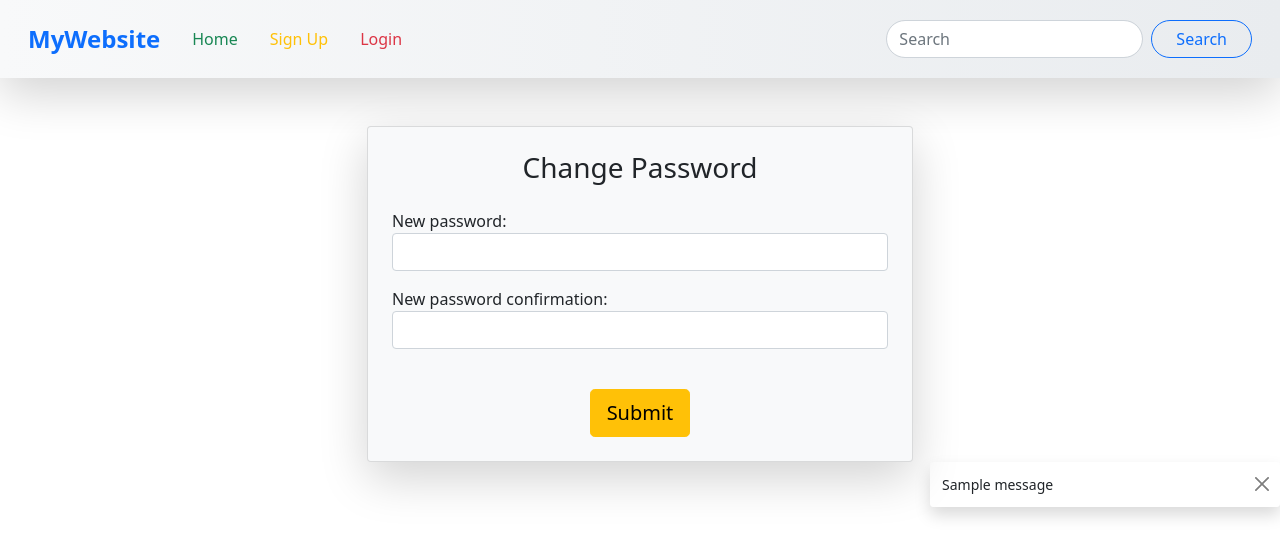
After one commit to Shohagh019/django-authentication_athorisaion, a Django app: page /change_password/ in a window 1280 px wide. The commit adds this page. Shown: the top 557 px of the page. Run offline with Django 5.2, Linux system fonts and the light colour scheme; one stand-in notice (Sample message) is shown; some libraries are stand-ins or nearby versions.

Commit message:
password change added

```diff
--- /dev/null
+++ b/first_app/templates/passchange.html
@@ -0,0 +1,47 @@
+{% extends 'base.html' %}
+
+{% block content %}
+<form method="post">
+  <div class="container mt-5">
+      <div class="row justify-content-center">
+        <div class="col-md-6">
+          <div class="card shadow-lg bg-light p-4">
+            <h3 class="card-title text-center mb-4">Change Password</h3>
+            {% load crispy_forms_tags %}
+            <form method="post">
+              {% csrf_token %}
+              <!-- {{ form|crispy }} -->
+                {% for fm in form %}
+                {{fm.label_tag}}
+                {{fm}}
+                <p class="text-warning text-center">
+                    {{fm.errors|striptags}}
+                </p>
+                {% endfor %}
+              <div class="text-center mt-4">
+                <button type="submit" class="btn btn-warning btn-lg">Submit</button>
+              </div>
+              {% if form.non_field_errors %}
+              {% for er in form.non_field_errors %}
+              <p class="text-danger p-3">{{er}}</p>
+              {% endfor %}
+              {% endif %}
+            </form>
+          </div>
+        </div>
+      </div>
+    </div>
+</form>
+{% if messages %}
+{% for message in messages %}
+  <div class="toast align-items-center text-bg-{{ message.tags }} border-0 fade show ms-auto" role="alert" aria-live="assertive" aria-atomic="true">
+    <div class="d-flex">
+      <div class="toast-body text-center">
+        {{ message }}
+      </div>
+      <button type="button" class="btn-close me-2 m-auto" data-bs-dismiss="toast" aria-label="Close"></button>
+    </div>
+  </div>
+{% endfor %}
+{% endif %}
+{% endblock %}
--- a/first_app/templates/profile.html
+++ b/first_app/templates/profile.html
@@ -3,4 +3,6 @@
 {% block content %}
 <h1>This is profile Page</h1>
 <h1>Hello Mr. {{user}}! Welcome to Aslihan's Shop</h1>
+<p><a href="{% url 'pass_change'%}">Change your Password</a></p>
+<p><a href="{% url 'pass_change_easy'%}">Change your Password without old password</a></p>
 {% endblock %}
--- a/first_app/urls.py
+++ b/first_app/urls.py
@@ -6,4 +6,6 @@ urlpatterns = [
     path('login/', views.user_login, name='login'),
     path('logout/', views.user_logout, name='logout'),
     path('profile/', views.user_profile, name='profile'),
+    path('change_password/', views.pass_change, name='pass_change'),
+    path('change_password_easy/', views.pass_change_easy, name='pass_change_easy'),
 ]
--- a/first_app/views.py
+++ b/first_app/views.py
@@ -1,8 +1,8 @@
 from django.shortcuts import render, redirect
 from .forms import RegisterForm
 from django.contrib import messages
-from django.contrib.auth.forms import AuthenticationForm
-from django.contrib.auth import authenticate,login, logout
+from django.contrib.auth.forms import AuthenticationForm, PasswordChangeForm, SetPasswordForm
+from django.contrib.auth import authenticate,login, logout, update_session_auth_hash
 # Create your views here.
 def home(request):
     return render (request, 'base.html')
@@ -47,3 +47,25 @@ def user_profile(request):
 def user_logout(request):
     logout(request)
     return redirect('login')
+
+def pass_change(request):
+    if request.method == 'POST':
+        form = SetPasswordForm(user= request.user, data= request.POST)
+        if form.is_valid():
+            form.save()
+            update_session_auth_hash(request, form.user)
+            return redirect('profile')
+    else:
+        form = SetPasswordForm(user=request.user)
+    return render(request, 'passchange.html', {'form':form})
+
+def pass_change_easy(request):
+    if request.method == 'POST':
+        form = SetPasswordForm(user= request.user, data= request.POST)
+        if form.is_valid():
+            form.save()
+            update_session_auth_hash(request, form.user)
+            return redirect('profile')
+    else:
+        form = SetPasswordForm(user=request.user)
+    return render(request, 'passchange.html', {'form':form})
```
Also changed, not shown: db.sqlite3.
